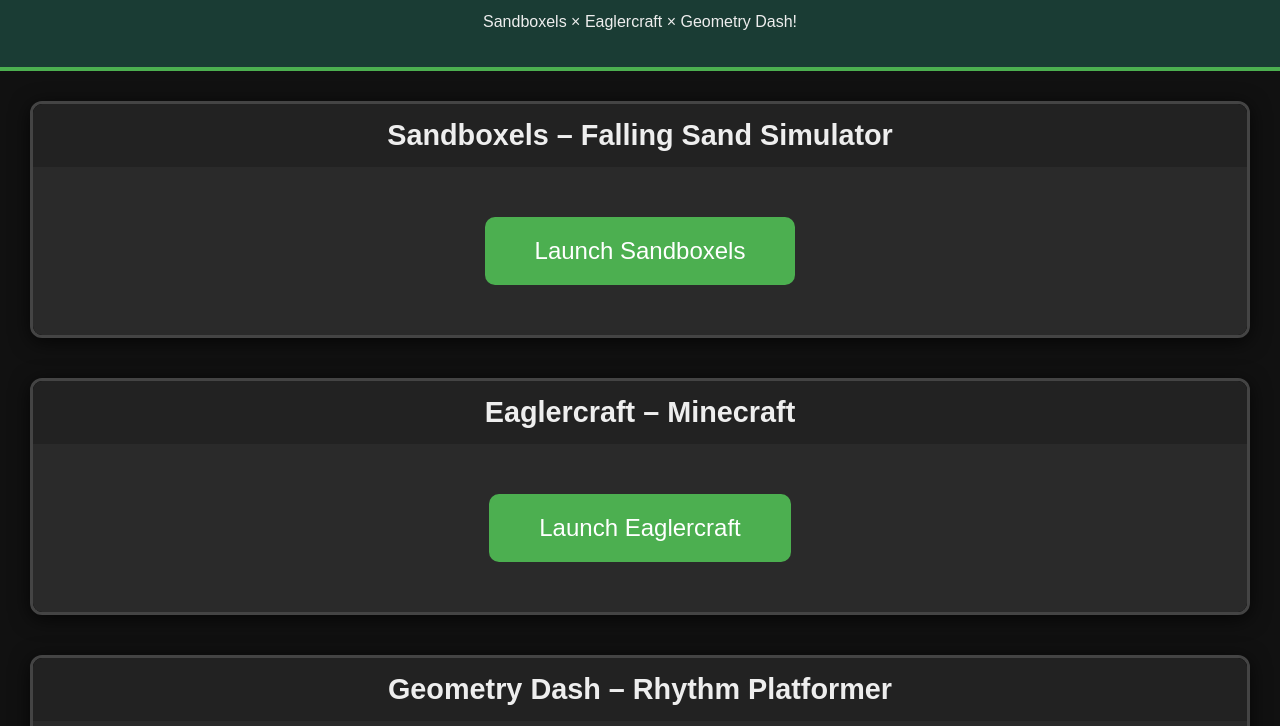
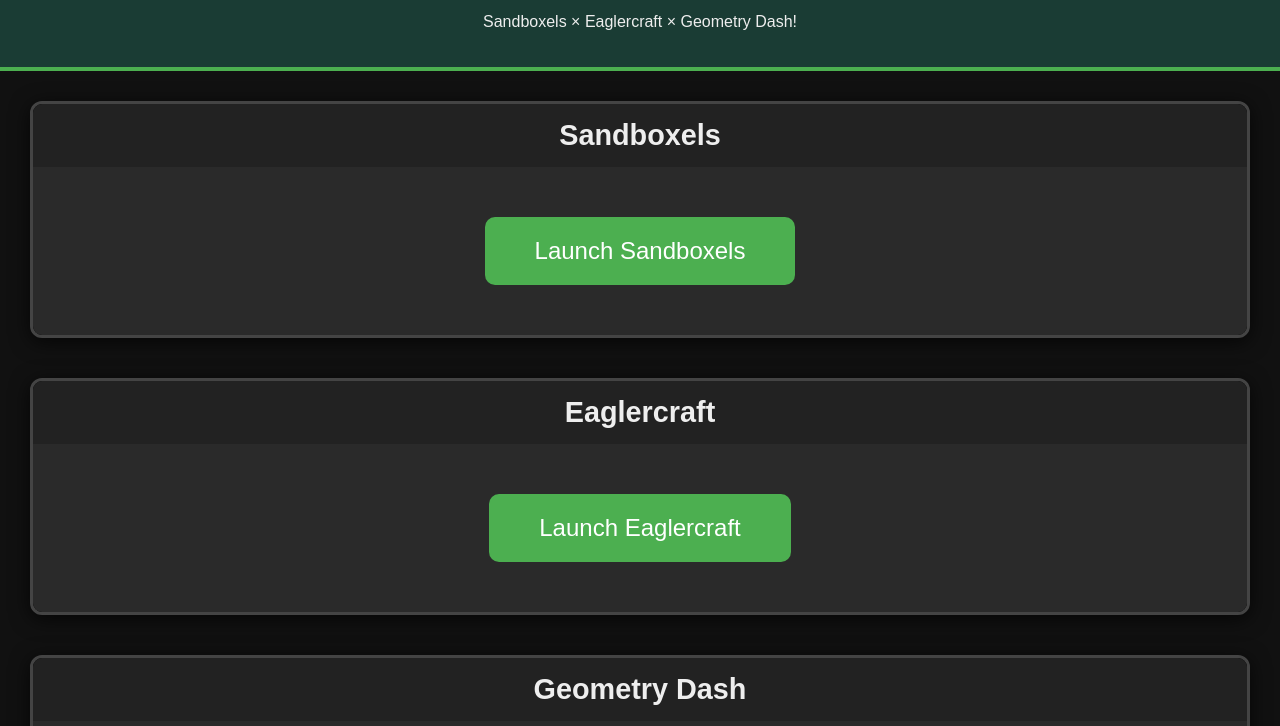
Before and after one commit to noob12341712/games, a plain HTML site: page index.html in a window 1280 px wide. Shown: the part 74-800 px from the top of the page. Drawn offline with Linux system fonts and the light colour scheme.

Commit message:
Update index.html

```diff
--- a/index.html
+++ b/index.html
@@ -97,21 +97,21 @@
   </header>
   <div class="container">
     <div class="game-section">
-      <h2>Sandboxels – Falling Sand Simulator</h2>
+      <h2>Sandboxels </h2>
       <div class="launch-area">
         <a href="sandboxels.html" target="_blank" class="offline-button" rel="noopener noreferrer">Launch Sandboxels</a>
       </div>
     </div>
 
     <div class="game-section">
-      <h2>Eaglercraft – Minecraft</h2>
+      <h2>Eaglercraft </h2>
       <div class="launch-area">
         <a href="eaglercraft-offline.html" target="_blank" class="offline-button" rel="noopener noreferrer">Launch Eaglercraft</a>
       </div>
     </div>
 
     <div class="game-section">
-      <h2>Geometry Dash – Rhythm Platformer</h2>
+      <h2>Geometry Dash </h2>
       <div class="launch-area">
         <a href="geometry-dash-offline.html" target="_blank" class="offline-button" rel="noopener noreferrer">Launch Geometry Dash</a>
       </div>
```
